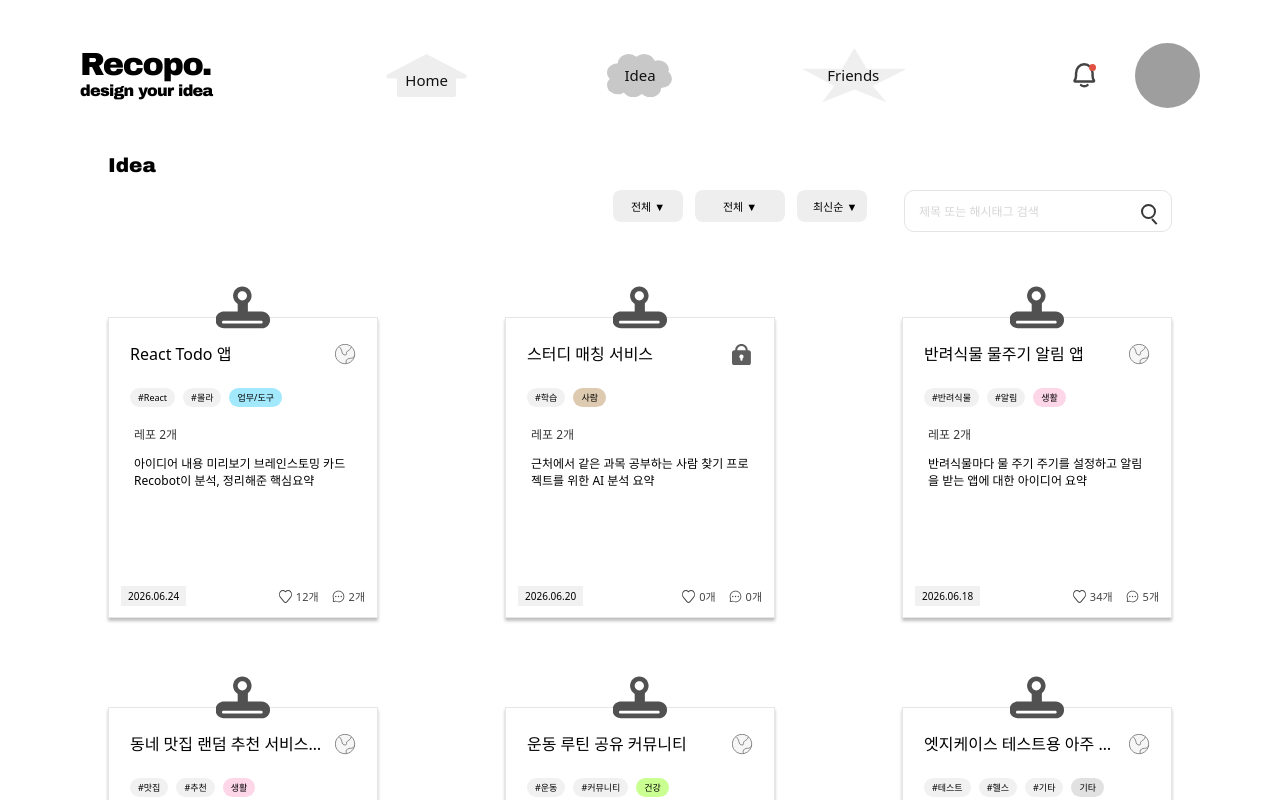
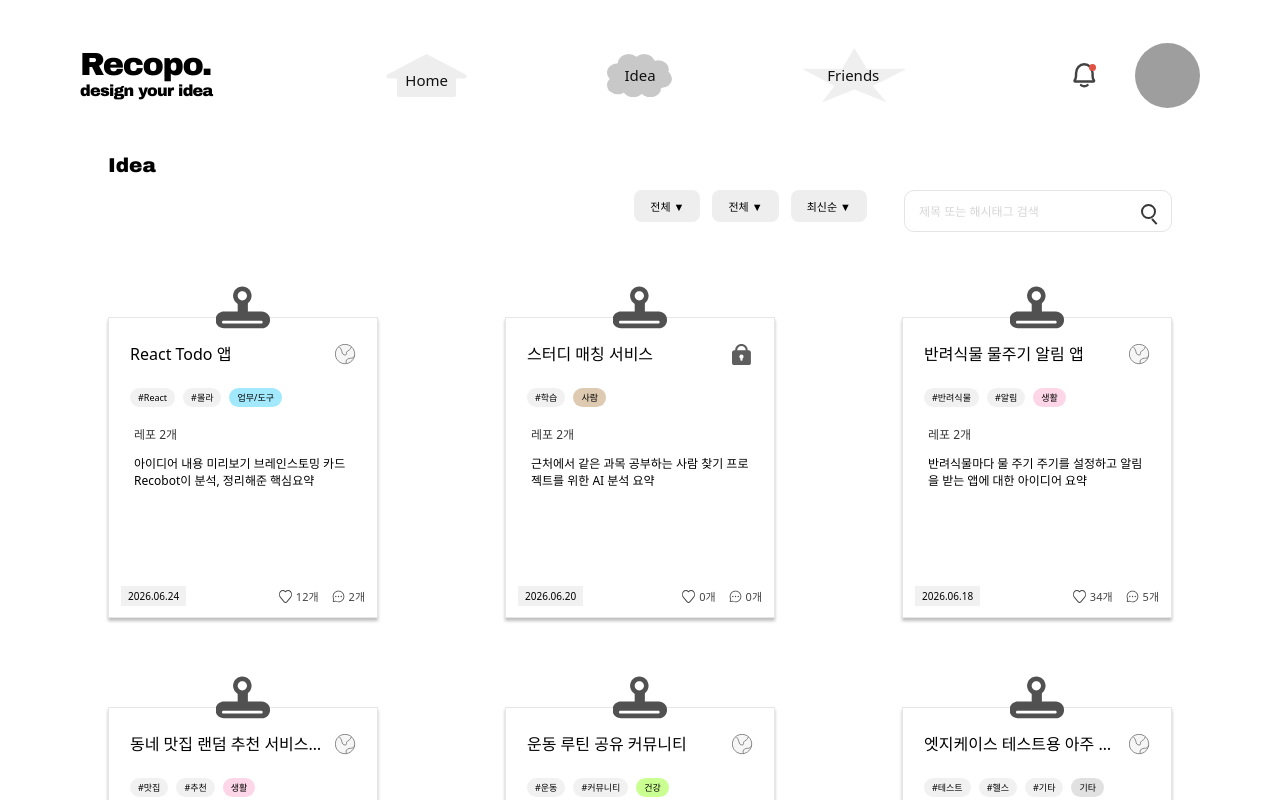
Before and after one commit to TeamBarcode/Recopo-FE, a React (Vite) app: page /ideas in a window 1280 px wide. Shown: the top 800 px of the page. Built offline with nearby package versions, Linux system fonts and the light colour scheme; grey boxes are pictures that could not be loaded; a web font is replaced by a local one.

Commit message:
style: 아이디어 페이지 필터 드롭다운을 고정 너비 대신 텍스트 길이에 맞는 유동 너비로 변경
BrainstormBoard.tsx의 DropdownGroup처럼 nth-child 고정 width 제거.

```diff
--- a/src/pages/IdeaPage.tsx
+++ b/src/pages/IdeaPage.tsx
@@ -81,8 +81,7 @@ const PageTitle = styled.h1`margin:0; font-family:${tokens.fontFamily.logo}; fon
 const Toolbar = styled.div`margin-top:14px; display:flex; align-items:flex-start; justify-content:flex-end; gap:37px;`;
 const Filters = styled.div`
   position:relative; z-index:10; display:flex; align-items:flex-start; gap:12px;
-  > div:nth-child(1) { width:70px; } > div:nth-child(2) { width:90px; } > div:nth-child(3) { width:70px; }
-  button { width:100%; white-space:nowrap; } > div > div { z-index:20; }
+  button { white-space:nowrap; } > div > div { z-index:20; }
 `;
 const SearchForm = styled.form`width:268px; height:42px; display:flex; align-items:center; border:1px solid ${tokens.colors.border.search}; border-radius:10px; background:white;`;
 const SearchInput = styled.input`
```
